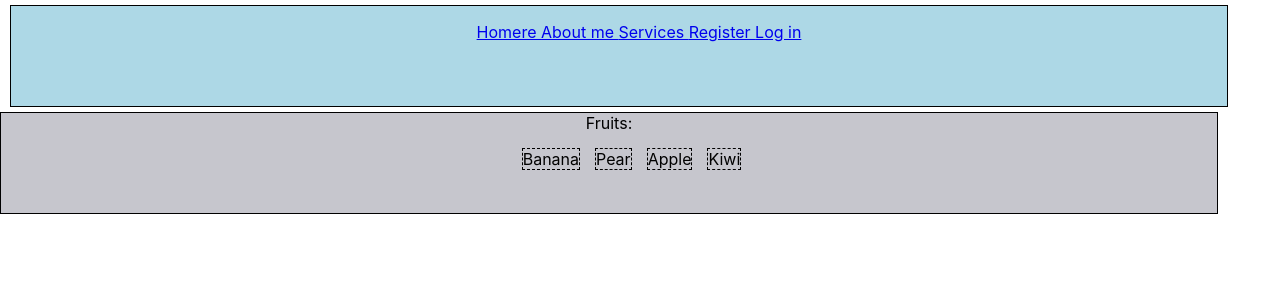
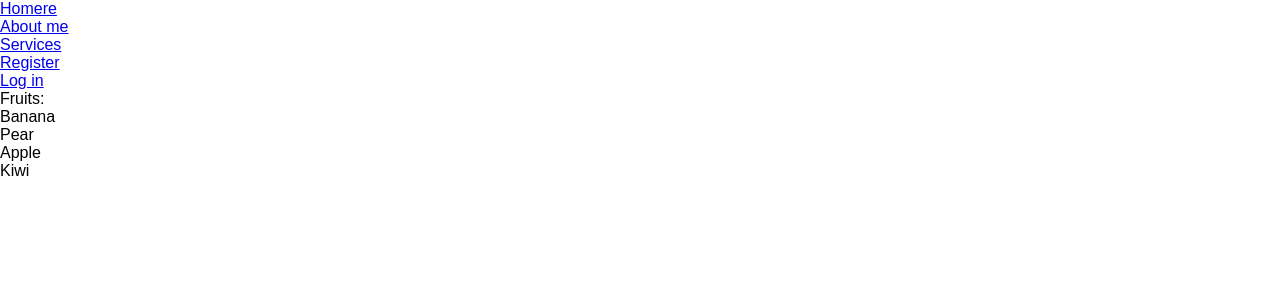
Before and after one commit to nathansolfan/app, a React (Create React App) app: page / in a window 1280 px wide. Shown: the top 300 px of the page. Built offline with nearby package versions, Linux system fonts and the light colour scheme.

Commit message:
Clean css code in index.css

```diff
--- a/src/App.css
+++ b/src/App.css
@@ -1,4 +1,11 @@
-.App {
+/* G E N E R A L */
+body {
+  margin: 0;
+  font-family: Arial, Helvetica, sans-serif;
+  -webkit-font-smoothing: antialiased;
+  -moz-osx-font-smoothing: grayscale;
+}
+/* .App {
   text-align: center;
 }
 
@@ -35,4 +42,4 @@
   to {
     transform: rotate(360deg);
   }
-}
+} */
--- a/src/index.css
+++ b/src/index.css
@@ -1,74 +1,5 @@
-/* css for all toggle the dots on the list */
-
-* {
-  list-style-type: none;
+*{
+  margin: 0;
+  padding: 0;
+  box-sizing: border-box  ;
 }
-
-/* .App {
-  display: flex;
-  flex-direction: column;
-  align-items: center;
-} */
-
-
-body {
-  margin: 0;
-  font-family: -apple-system, BlinkMacSystemFont, 'Segoe UI', 'Roboto', 'Oxygen',
-    'Ubuntu', 'Cantarell', 'Fira Sans', 'Droid Sans', 'Helvetica Neue',
-    sans-serif;
-  -webkit-font-smoothing: antialiased;
-  -moz-osx-font-smoothing: grayscale;
-}
-
-code {
-  font-family: source-code-pro, Menlo, Monaco, Consolas, 'Courier New',
-    monospace;
-}
-/* navbar css add some margin and  */
-/* .navbar {
-  border: 1px solid black;
-  margin-top: 50px;
-  margin-bottom: 50px;
-  margin-right: 250px;
-  margin-left: 250px;
-  background-color: lightblue;
-} */
-
-/* the same code can be written like that */
-/* Height, Width, Max-width 1rd */
-/* margin 2st */
-/* padding 3nd */
-
-.navbar {
-  border: 1px solid black;
-  height: 100px;
-  width: 95%;
-  padding: 0px 0px 0px 0px;
-  margin: 5px 5px 5px 10px;
-  background-color: lightblue;
-  transition: all ease-in-out 200ms;
-}
-
-.navbar li {
-  display: inline;
-}
-
-/* hover over the navbar, it glows red, 2pixel, the transition is up, its all, easy in and out and 200ms time */
-.navbar:hover {
-  border: 2px solid red;
-}
-
-.fruits {
-  height: 100px;
-  width: 95%;
-  background-color: rgb(198, 198, 205);
-  border: 1px solid black;
-}
-
-.fruits li {
-  display: inline;
-  padding: 0px 0px 0px 0px;
-  margin: 5px 5px 5px 10px;
-  border: 0.25px dashed black;
-
-}
```
